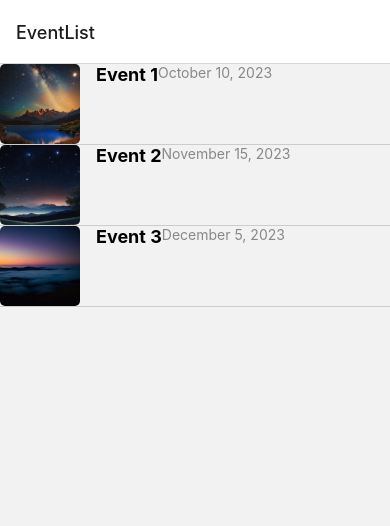
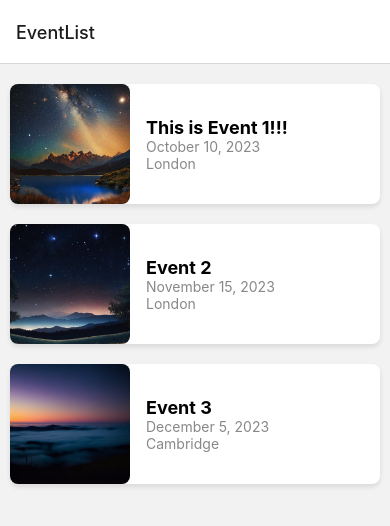
Before and after one commit to ceciliawzx/fitchCodeathon, a React Native app: screen / in a window 390 px wide. Shown: the top 526 px of the page. Built offline with nearby package versions, Linux system fonts and the light colour scheme.

Commit message:
[frontend] recon styles

```diff
--- a/EventDetail.jsx
+++ b/EventDetail.jsx
@@ -9,50 +9,97 @@ import {
 } from 'react-native';
 import { useRoute } from '@react-navigation/native';
 
-
 export const EventDetail = () => {
-
   const route = useRoute();
   const { event } = route.params;
 
+  const dateImg = require('./assets/date-icon.jpg');
+  const locImg = require('./assets/loc-icon.jpg');
+
+  // TODO: parse the date and time string from json data
+  const dateStr = 'December 5, 2023';
+  const timeStr = '19:00 ~ 21:00';
+
+  const location = 'London';
+  const detailLoc = 'Imperial College London';
+
   return (
-    <ScrollView style={{ display: 'flex'}}>
-      <Image style={styles.eventImage} source={`${event.image}`} />
-      <Text style={{ fontSize: 96 }}>{`${event.name}`}</Text>
-      <Text style={{ fontSize: 30 }}>{`${event.date}`}</Text>
-      <Text style={{ fontSize: 30 }}>{`${event.location}`}</Text>
+    <ScrollView
+      contentContainerStyle={{
+        display: 'flex',
+        alignContent: 'center',
+      }}
+    >
+      <Image style={stylesDetails.eventImage} source={`${event.image}`} />
+      <View
+        style={{ display: 'flex', flexDirection: 'column', marginLeft: 25 }}
+      >
+        <Text style={stylesDetails.bigEventName}>{event.name}</Text>
+        <View
+          style={{
+            display: 'flex',
+            flexDirection: 'row',
+            marginTop: 30,
+          }}
+        >
+          <Image source={dateImg} style={stylesDetails.icon} />
+          {/* <View style={{ display: 'flex', flexDirection: 'column', rowGap: 4 }}> */}
+          <View style={{ display: 'flex', flexDirection: 'column', rowGap: 4 }}>
+            <Text style={stylesDetails.eventTime}>{dateStr}</Text>
+            <Text style={stylesDetails.eventTimeSmall}>{timeStr}</Text>
+          </View>
+        </View>
+        <View
+          style={{
+            display: 'flex',
+            flexDirection: 'row',
+            marginTop: 30,
+          }}
+        >
+          <Image source={locImg} style={stylesDetails.icon} />
+          <View style={{ display: 'flex', flexDirection: 'column', rowGap: 4 }}>
+            <Text style={stylesDetails.eventTime}>{location}</Text>
+            <Text style={stylesDetails.eventTimeSmall}>{detailLoc}</Text>
+          </View>
+        </View>
+      </View>
     </ScrollView>
   );
 };
 
 const Ticket = (ticket) => {
-  return (
-    <></>
-  );
-}
+  return <></>;
+};
 
-const styles = {
-  eventItem: {
-    flexDirection: 'row',
-    padding: 16,
-    borderBottomWidth: 1,
-    borderBottomColor: '#ccc',
+const stylesDetails = StyleSheet.create({
+  icon: {
+    width: 30,
+    height: 30,
+    marginRight: 20,
+    marginBottom: 20,
+  },
+  bigEventName: {
+    fontSize: 35,
+    alignContent: 'left',
+    marginBottom: 15,
+    fontFamily: '{Arial Rounded MT Bold}',
+  },
+  eventTime: {
+    fontSize: 15,
+    alignContent: 'left',
+  },
+  eventTimeSmall: {
+    fontSize: 13,
+    alignContent: 'left',
+    color: '#888',
   },
   eventImage: {
-    width: 80,
-    height: 80,
-    borderRadius: 5,
-    marginRight: 16,
+    // width: '90%',
+    // height: 200,
+    // borderRadius: 20,
+    width: '100%',
+    height: 300,
+    marginBottom: 20,
   },
-  eventInfo: {
-    flex: 1,
-  },
-  eventName: {
-    fontSize: 18,
-    fontWeight: 'bold',
-  },
-  eventDate: {
-    fontSize: 14,
-    color: '#888',
-  },
-};
+
+});
--- a/EventList.jsx
+++ b/EventList.jsx
@@ -13,7 +13,7 @@ import { useNavigation } from '@react-navigation/native';
 const eventsData = [
   {
     id: '1',
-    name: 'Event 1',
+    name: 'This is Event 1!!!',
     date: 'October 10, 2023',
     location: 'London',
     description: 'this is an event',
@@ -21,12 +21,12 @@ const eventsData = [
       {
         type: 1,
         price: 5.5,
-        currency: "GBP",
+        currency: 'GBP',
       },
       {
         type: 2,
         price: 10,
-        currency: "GBP",
+        currency: 'GBP',
       },
     ],
     image: require('./assets/contact-bg.png'),
@@ -41,7 +41,7 @@ const eventsData = [
       {
         type: 3,
         price: 5,
-        currency: "GBP",
+        currency: 'GBP',
       },
     ],
     image: require('./assets/home-bg.png'),
@@ -56,7 +56,7 @@ const eventsData = [
       {
         type: 1,
         price: 8,
-        currency: "GBP",
+        currency: 'GBP',
       },
     ],
     image: require('./assets/project-bg.png'),
@@ -76,8 +76,11 @@ const EventList = () => {
     <TouchableOpacity onPress={() => handleEventPress(item)}>
       <SafeAreaView style={styles.eventItem}>
         <Image style={styles.eventImage} source={item.image} />
-        <Text style={styles.eventName}>{item.name}</Text>
-        <Text style={styles.eventDate}>{item.date}</Text>
+        <View>
+          <Text style={styles.eventName}>{item.name}</Text>
+          <Text style={styles.eventDate}>{item.date}</Text>
+          <Text style={styles.eventDate}>{item.location}</Text>
+        </View>
       </SafeAreaView>
     </TouchableOpacity>
   );
@@ -92,16 +95,31 @@ const EventList = () => {
 };
 
 const styles = StyleSheet.create({
+  // eventItem: {
+  //   flexDirection: 'row',
+  //   padding: 16,
+  //   shadowRadius: 2,
+  //   shadowColor: '#000'
+  // },
   eventItem: {
+    height: 120,
     flexDirection: 'row',
-    padding: 16,
-    borderBottomWidth: 1,
-    borderBottomColor: '#ccc',
+    backgroundColor: '#fff', // Set a background color for the shadow to be visible
+    borderRadius: 8, // Optional: if you want rounded corners
+    shadowOpacity: 0.1, // Shadow visibility
+    shadowRadius: 5, // How blurred the shadow should be
+    shadowColor: '#000', // Shadow color
+    shadowOffset: { height: 3, width: 0 }, // Shadow position
+    elevation: 3, // Elevation for Android
+    marginTop: 20,
+    marginLeft: 10, // Optional: if you want some space from the left edge of the screen
+    marginRight: 10, // Optional: if you want some space from the right edge of the screen
+    alignItems: 'center',
   },
   eventImage: {
-    width: 80,
-    height: 80,
-    borderRadius: 5,
+    width: 120,
+    height: 120,
+    borderRadius: 8,
     marginRight: 16,
   },
   eventInfo: {
```
Also changed, not shown: assets/date-icon.jpg (added), assets/loc-icon.jpg (added).
